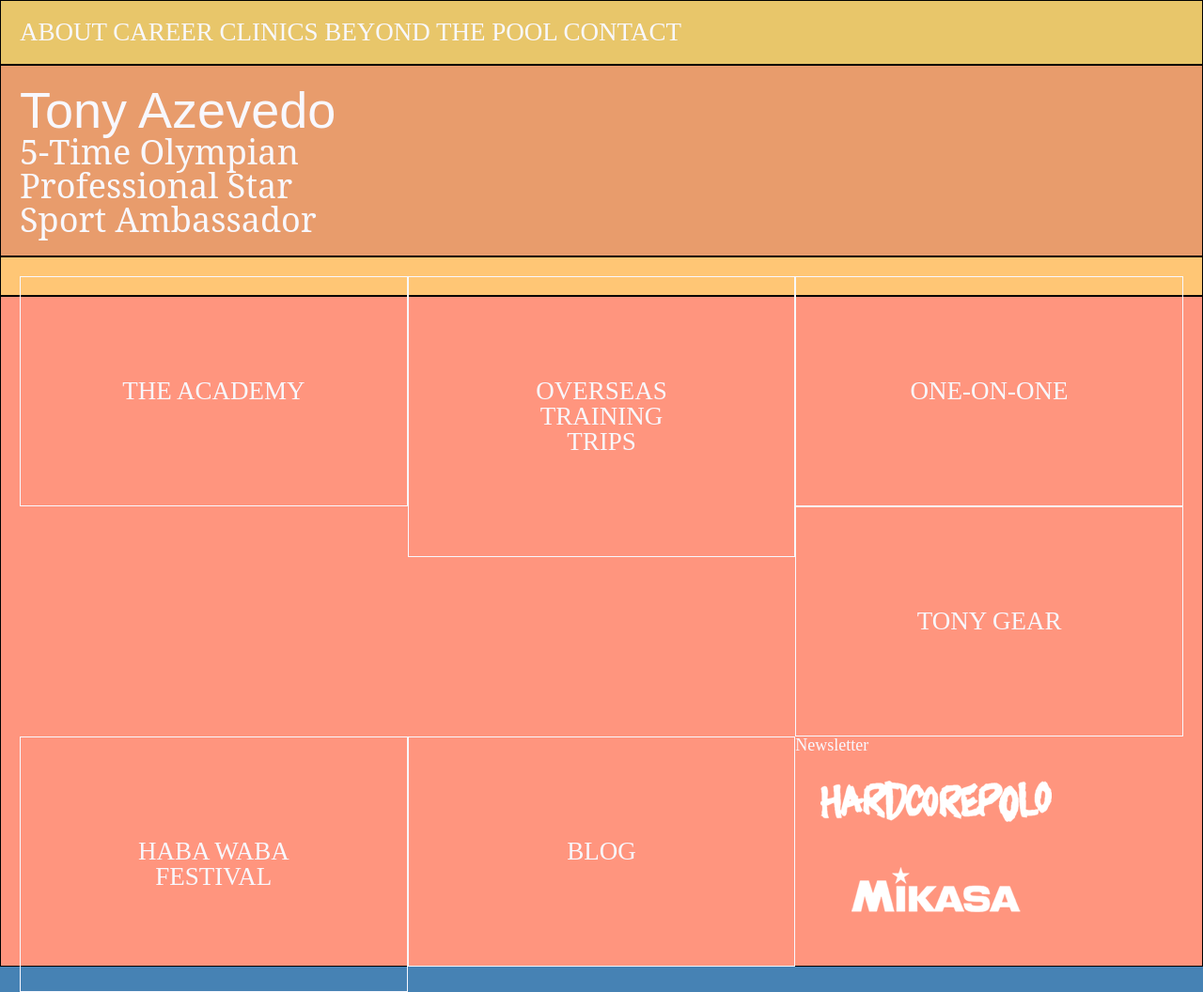
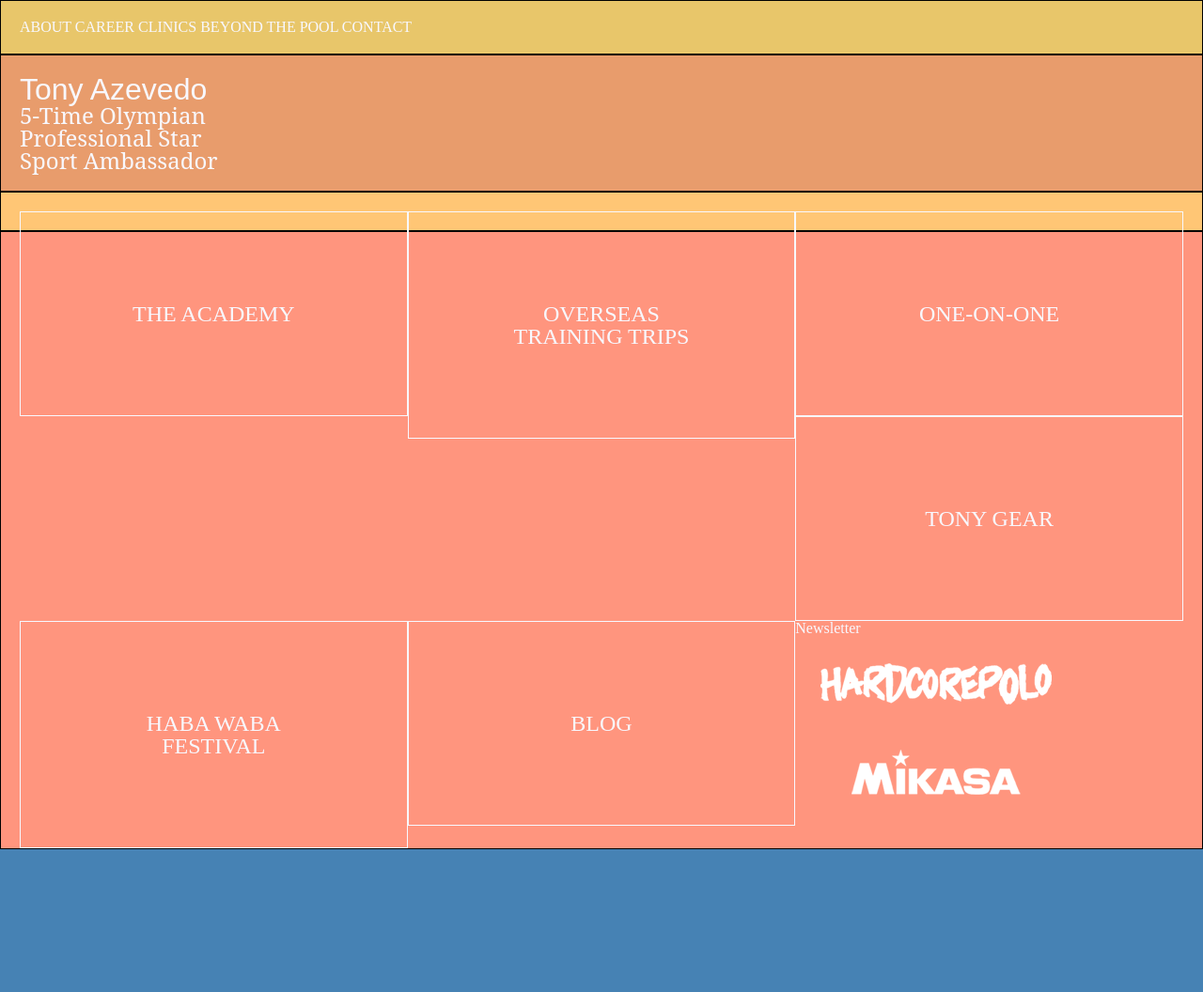
Before and after one commit to tonyazevedo/tonyazevedo.github.io, a plain HTML site: page final_project/index.html in a window 1280 px wide. Shown: the whole page at 94% size. After the commit the page ends 904 px from the top, so only its background shows below. Drawn offline with Linux system fonts and the light colour scheme.

Commit message:
more updates

```diff
--- a/final_project/css/style.css
+++ b/final_project/css/style.css
@@ -6,15 +6,15 @@ body {
 	/*background-image: url(../images/tony_main_image.jpg);*/
 	background-color: #4682B4;
 	color: #F8F8FF;
-	font-size: 18px;
+	font-size: 16px;
 }
 h1 {
 	font-family: 'Montserrat', sans-serif;
-	font-size: 3em;
+	font-size: 2em;
 }
 p {
 	font-family: 'Noto Serif', serif;
-	font-size: 2em;
+	font-size: 1.5em;
 }
 a {
 	color: #F8F8FF;
@@ -26,7 +26,7 @@ nav {
 	border: 1px black solid;
 	padding: 20px;
 	font-family: 'Bitter', serif;
-	font-size: 1.5em;
+	font-size: 1em;
 	background-color: #E8C66A;
 	border: 1px black solid;
 	padding: 20px;
--- a/final_project/index.html
+++ b/final_project/index.html
@@ -7,19 +7,17 @@
 </head>
 <body>
 	<nav>
-		<a href="about.html#about">About</a>
-		<a href="about.html#career">Career</a>
-		<a href="#">Clinics</a>
-		<a href="about.html#pool">Beyond the Pool</a>
+		<a href="about.html">About</a>
+		<a href="career.html">Career</a>
+		<a href="clinics_academy#clinics.html">Clinics</a>
+		<a href="beyond_the_pool.html">Beyond the Pool</a>
 		<a href="#contact">Contact</a>
 	</nav>
 	<section id="splash">
-		<div>
 			<h1>Tony Azevedo</h1>
-			<p id="slogan">5-Time Olympian<br>
+			<p>5-Time Olympian<br>
 			 Professional Star<br>
 			 Sport Ambassador</p>
-		</div>
 	</section>
 	<section id="navboxes">
 		<a href="#" id="box1">The Academy</a>
--- a/final_project/style.css
+++ /dev/null
@@ -1,31 +0,0 @@
-* { margin:0; padding:0; box-sizing:border-box; }
-body {
-	background-image: "images/tony_main_image.jpg";
-	background-color: #0000FF;
-	font-color: #FFFFFF;
-	font-family: "Maven Pro", sans-serif;
-	font-weight: bold;
-	font-size:16px;
-}
-h1 {
-	font-size: 2em;
-}
-p {
-	font-size: 28px;
-	margin:1em;
-}
-#navboxes a {
-	border:1px solid;
-	display:block;
-	float:left;
-	padding:4em;
-	text-align:center;
-	width:33.33%;
-}
-.clearfix:after {
-	content: ".";
-	visibility: hidden;
-	display: block;
-	height: 0;
-	clear: both;
-}
```
